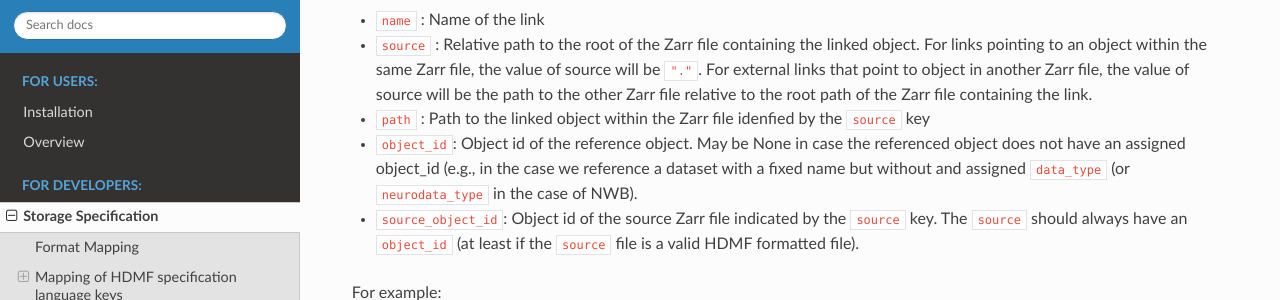
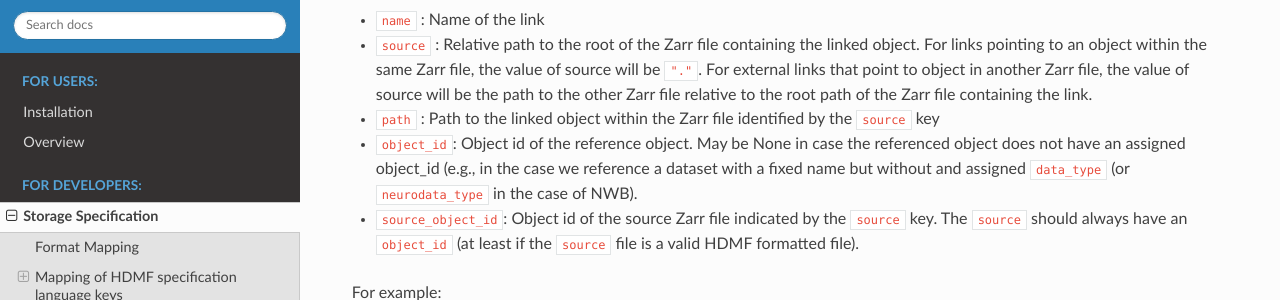
Before and after one commit to hdmf-dev/hdmf-zarr, a Sphinx documentation site: the page built from docs/source/storage.rst, in a window 1280 px wide and 900 px high, scrolled down 2983 px. Shown: the part 149-449 px from the top of the window. Built offline with Sphinx 7.4.7 and the Read the Docs theme 2.0.0, drawn with Linux system fonts in a browser that asks for light colours; pages that are not in the unit, such as notebooks, are missing from menus; the version number could not be read and is left out.

Commit message:
Update storage.rst

```diff
--- a/docs/source/storage.rst
+++ b/docs/source/storage.rst
@@ -174,7 +174,7 @@
   pointing to an object within the same Zarr file, the value of source will be ``"."``. For external
   links that point to object in another Zarr file, the value of source will be the path to
   the other Zarr file relative to the root path of the Zarr file containing the link.
-* ``path`` : Path to the linked object within the Zarr file idenfied by the ``source`` key
+* ``path`` : Path to the linked object within the Zarr file identified by the ``source`` key
 * ``object_id``: Object id of the reference object. May be None in case the referenced object
   does not have an assigned object_id (e.g., in the case we reference a dataset with a fixed
   name but without and assigned ``data_type`` (or ``neurodata_type`` in the case of NWB).
```
